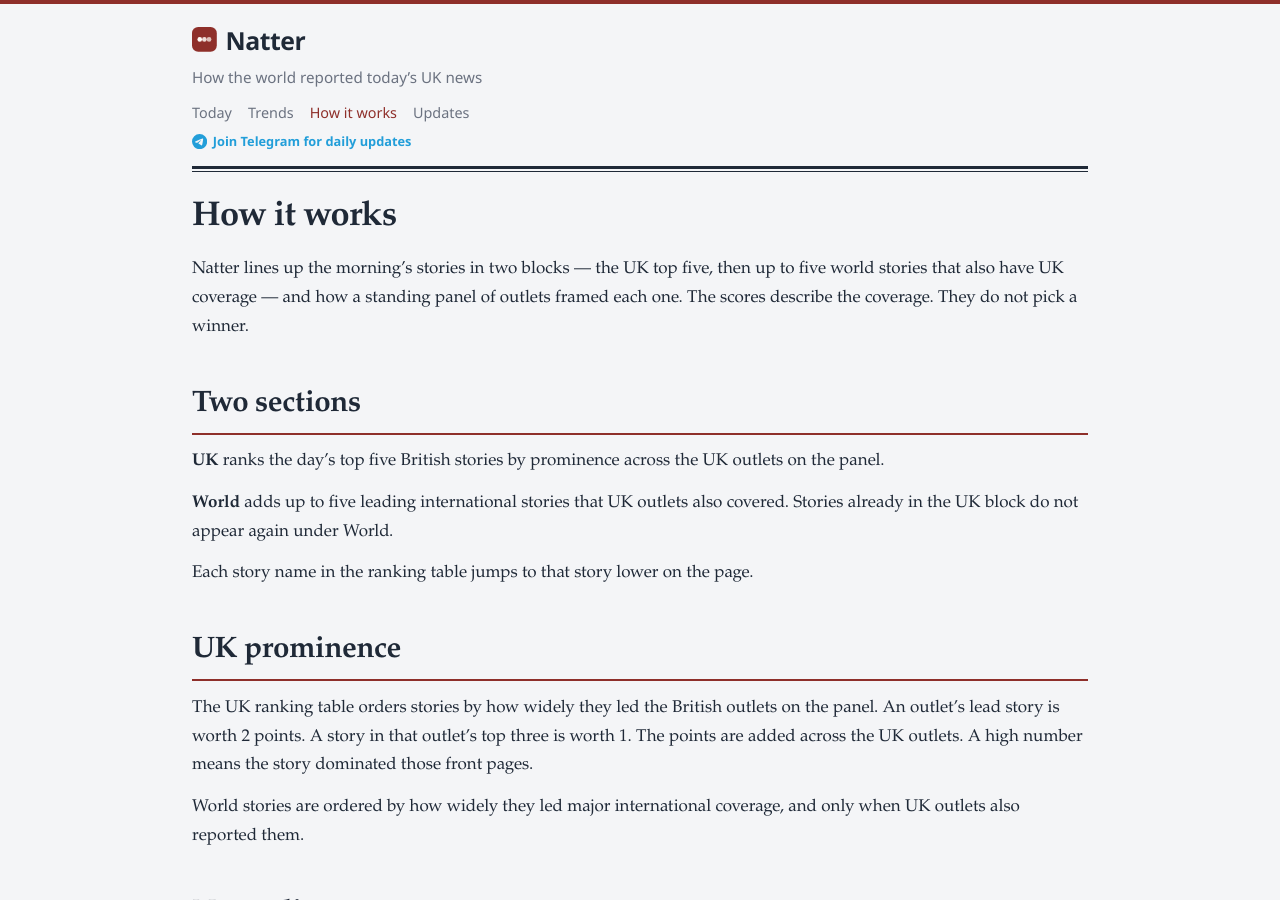
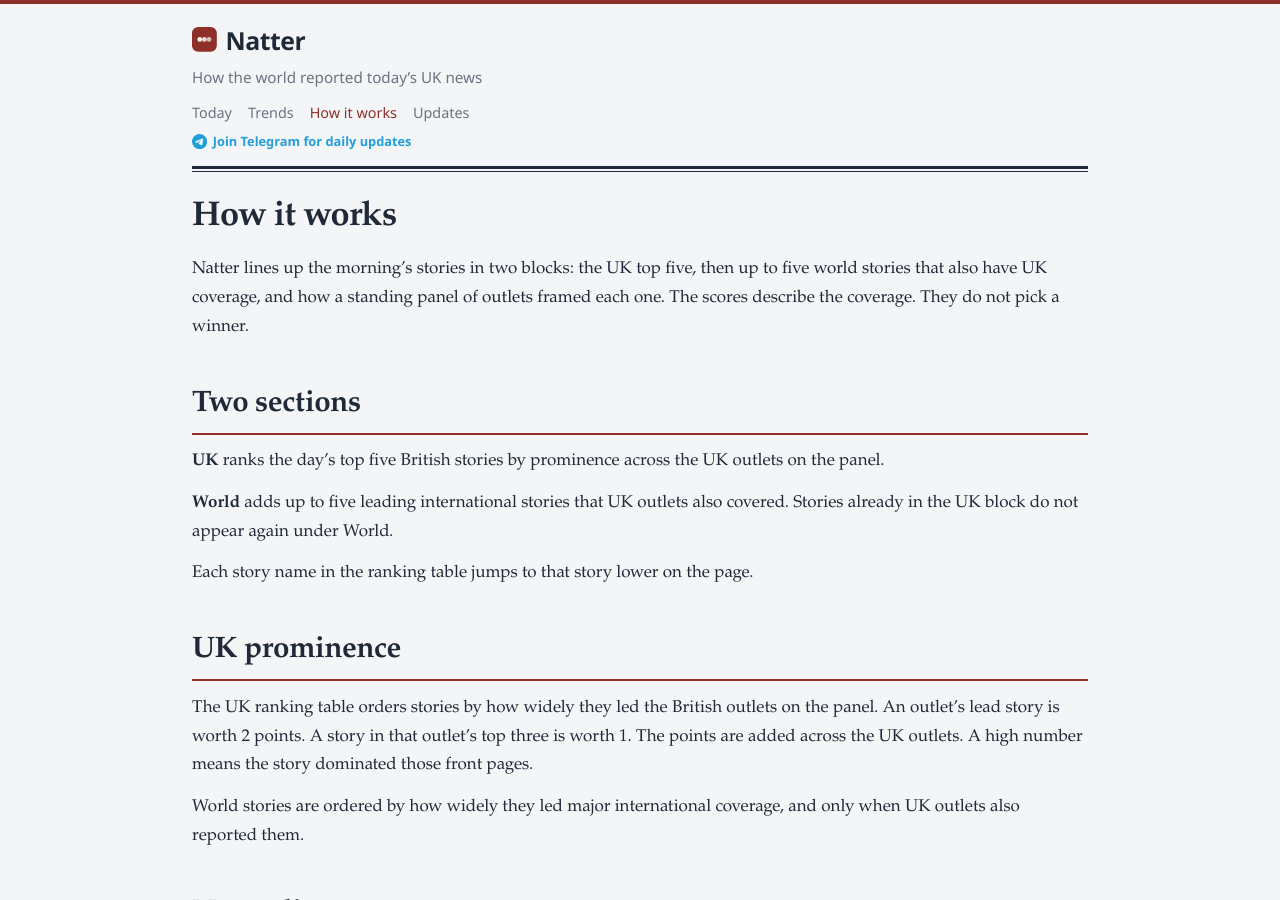
Before and after one commit to UKwebfilter/UKWebFilter, a Jekyll site: the page built from how-it-works.md, in a window 1280 px wide and 900 px high. Built offline with Jekyll 4.4.1, drawn with Linux system fonts in a browser that asks for light colours.

Commit message:
Remove em dashes from edition, How it works, and Telegram footer

```diff
--- a/how-it-works.md
+++ b/how-it-works.md
@@ -5,7 +5,7 @@
 description: How Natter scores UK prominence, Neutrality, and Focus, and which outlets sit on the standing panel.
 ---
 
-Natter lines up the morning’s stories in two blocks — the UK top five, then up to five world stories that also have UK coverage — and how a standing panel of outlets framed each one. The scores describe the coverage. They do not pick a winner.
+Natter lines up the morning’s stories in two blocks: the UK top five, then up to five world stories that also have UK coverage, and how a standing panel of outlets framed each one. The scores describe the coverage. They do not pick a winner.
 
 ## Two sections
 
```
